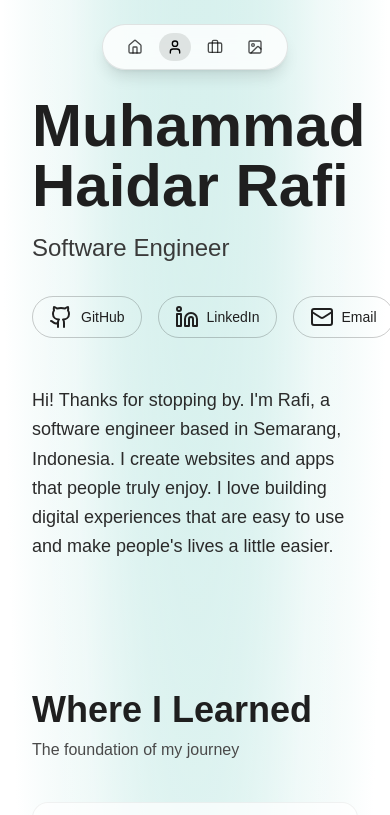
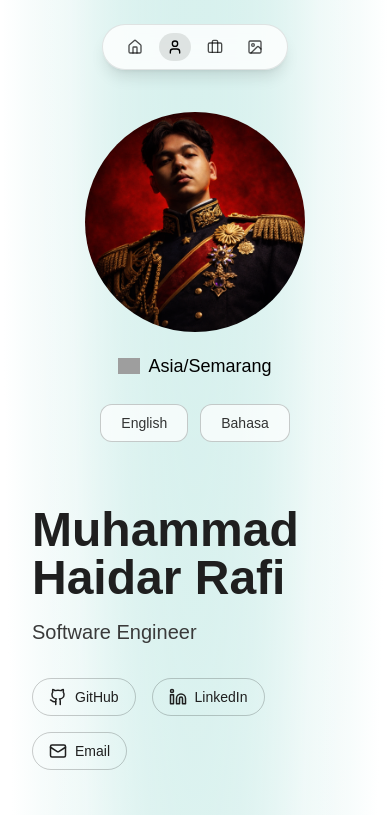
Before and after one commit to hairaff95/my-portofoliocik, a Next.js app: page /about in a window 390 px wide. Shown: the top 815 px of the page. Built offline with nearby package versions, Linux system fonts and the light colour scheme; grey boxes are pictures that could not be loaded.

Commit message:
menambah profile dan perbaiki responsive web

```diff
--- a/app/about/page.tsx
+++ b/app/about/page.tsx
@@ -1,38 +1,73 @@
 "use client"
 import { Github, Linkedin, Mail } from "lucide-react"
+import ProfileCard from "@/components/profile-card"
 
 export default function AboutPage() {
   return (
-    <main className="relative min-h-screen px-8 md:px-24 py-24">
-      {/* GRADIENT */}
+    <main className="relative min-h-screen px-8 md:px-24 py-28">
       <div className="absolute inset-0 page-top-gradient pointer-events-none" />
 
-      {/* CONTENT */}
-      <div className="relative z-10">
+      <div className="relative z-10 max-w-6xl mx-auto">
+        {/* ================= HEADER ================= */}
+        <section
+          className="
+            grid grid-cols-1 lg:grid-cols-[1fr_280px]
+            gap-16
+            items-start
+          "
+        >
+          {/* PROFILE CARD */}
+          <div
+            className="
+              order-1
+              lg:order-2
+              flex justify-center lg:justify-end
+            "
+          >
+            <ProfileCard />
+          </div>
 
-        {/* ================= HEADER ================= */}
-        <div className="max-w-4xl">
-          <h1 className="text-6xl md:text-7xl font-bold text-[#1f1f1f]">
+          {/* TEXT CONTENT */}
+          <div
+            className="
+              order-2
+              lg:order-1
+            "
+          >
+            <h1 className="text-5xl md:text-6xl lg:text-7xl font-bold text-[#1f1f1f]">
               Muhammad Haidar Rafi
             </h1>
 
-          <p className="mt-4 text-2xl text-[#3a3a3a]">
+            <p className="mt-4 text-xl md:text-2xl text-[#3a3a3a]">
               Software Engineer
             </p>
 
-          <div className="flex gap-4 mt-8">
-            <Social icon={<Github />} label="GitHub" />
-            <Social icon={<Linkedin />} label="LinkedIn" />
-            <Social icon={<Mail />} label="Email" />
+            <div className="flex gap-4 mt-8 flex-wrap">
+              <Social
+                icon={<Github size={18} />}
+                label="GitHub"
+                href="https://github.com/hairaff95"
+              />
+              <Social
+                icon={<Linkedin size={18} />}
+                label="LinkedIn"
+                href="https://www.linkedin.com/in/muhammad-haidar-rafi-k-667032386/"
+              />
+              <Social
+                icon={<Mail size={18} />}
+                label="Email"
+                href="mailto:haidarrafi95@gmail.com"
+              />
             </div>
 
-          <p className="mt-12 text-lg leading-relaxed max-w-2xl text-[#2a2a2a]">
-            Hi! Thanks for stopping by. I'm Rafi, a software engineer based in Semarang,
-            Indonesia. I create websites and apps that people truly enjoy. I love
-            building digital experiences that are easy to use and make people's lives
-            a little easier.
+            <p className="mt-10 text-lg leading-relaxed max-w-2xl text-[#2a2a2a]">
+              Hi! Thanks for stopping by. I'm Rafi, a software engineer based in
+              Semarang, Indonesia. I create websites and apps that people truly enjoy.
+              I love building digital experiences that are easy to use and make
+              people's lives a little easier.
             </p>
           </div>
+        </section>
 
         {/* ================= STUDIES ================= */}
         <section className="mt-32 max-w-5xl">
@@ -49,7 +84,7 @@ export default function AboutPage() {
               name="Universitas Dian Nuswantoro"
               major="Teknik Informatika"
               level="Bachelor's Degree"
-              year="2014 - 2019"
+              year="2023 - Sekarang"
             />
 
             <StudyCard
@@ -98,11 +133,15 @@ export default function AboutPage() {
   )
 }
 
-/* ---------------- COMPONENTS ---------------- */
+/* ================= COMPONENTS ================= */
 
-function Social({ icon, label }: any) {
+function Social({ icon, label, href }: any) {
   return (
-    <div className="
+    <a
+      href={href}
+      target="_blank"
+      rel="noopener noreferrer"
+      className="
         flex items-center gap-2
         px-4 py-2
         rounded-full
@@ -110,11 +149,11 @@ function Social({ icon, label }: any) {
         text-sm text-[#1f1f1f]
         hover:bg-black hover:text-white
         transition
-      cursor-pointer
-    ">
+      "
+    >
       {icon}
       {label}
-    </div>
+    </a>
   )
 }
 
@@ -132,23 +171,10 @@ function StudyCard({ logo, name, major, level, year }: any) {
       hover:shadow-lg
     ">
       <div className="flex items-center gap-6">
-        {/* LOGO */}
-        <div className="
-          w-14 h-14
-          rounded-xl
-          bg-white
-          flex items-center justify-center
-          shadow
-          overflow-hidden
-        ">
-          <img
-            src={logo}
-            alt={name}
-            className="w-full h-full object-contain"
-          />
+        <div className="w-14 h-14 rounded-xl bg-white shadow overflow-hidden flex items-center justify-center">
+          <img src={logo} alt={name} className="w-full h-full object-contain" />
         </div>
 
-        {/* TEXT */}
         <div>
           <h3 className="text-xl font-semibold text-[#1f1f1f]">{name}</h3>
           <p className="text-[#3a3a3a]">{major}</p>
@@ -156,13 +182,10 @@ function StudyCard({ logo, name, major, level, year }: any) {
         </div>
       </div>
 
-      <div className="text-[#5a5a5a]">
-        {year}
-      </div>
+      <div className="text-[#5a5a5a]">{year}</div>
     </div>
   )
 }
-
 
 function SkillSection({ title, desc, items }: any) {
   return (
@@ -179,7 +202,7 @@ function SkillSection({ title, desc, items }: any) {
   )
 }
 
-function SkillBadge({ label, icon }: { label: string, icon?: React.ReactNode }) {
+function SkillBadge({ label, icon }: { label: string; icon?: React.ReactNode }) {
   return (
     <div className="
       flex items-center gap-2
@@ -190,7 +213,6 @@ function SkillBadge({ label, icon }: { label: string, icon?: React.ReactNode })
       text-[#1f1f1f]
       hover:bg-black/5
       transition
-      cursor-pointer
     ">
       {icon && <span className="w-5 h-5">{icon}</span>}
       {label}
--- a/app/gallery/page.tsx
+++ b/app/gallery/page.tsx
@@ -4,7 +4,6 @@ export default function GalleryPage() {
       <h1 className="text-4xl font-bold mb-12">
         Gallery
       </h1>
-
       <div className="grid grid-cols-2 md:grid-cols-3 gap-6">
         {Array.from({ length: 9 }).map((_, i) => (
           <div
--- a/app/globals.css
+++ b/app/globals.css
@@ -29,6 +29,16 @@ html {
   color: #171717;
 }
 
+html, body {
+  background-color: var(--background);
+  min-height: 100%;
+}
+
+#devtools-indicator,
+.nextjs-toast {
+  display: none !important;
+}
+
 .page-top-gradient {
   position: absolute;
   inset: 0;
@@ -57,3 +67,9 @@ html {
       transparent 65%
     );
 }
+
+.dot-bg {
+  background-color: #dff3f1;
+  background-image: radial-gradient(#bfe7e3 1px, transparent 1px);
+  background-size: 6px 6px;
+}
--- a/components/about.tsx
+++ b/components/about.tsx
@@ -66,7 +66,7 @@ export default function About() {
           font-bold tracking-tight
           text-white/5 select-none
         ">
-          lownex.
+          hairaff.
         </div>
       </div>
     </section>
--- a/components/hero.tsx
+++ b/components/hero.tsx
@@ -31,8 +31,8 @@ export default function Hero() {
             leading-tight
           "
         >
-          Hi, Saya Rafi <br />
-          Saya seorang mahasiswa dari Semarang dengan passion di bidang IT.
+          Hai, Saya Rafi <br />
+          a software engineer based in Semarang, Indonesia
         </h1>
 
         <p
@@ -63,7 +63,7 @@ export default function Hero() {
               hover:shadow-md
             "
           >
-            View My Work
+            View My Works
           </a>
         </div>
       </div>
--- /dev/null
+++ b/components/profile-card.tsx
@@ -0,0 +1,59 @@
+"use client"
+
+export default function ProfileCard() {
+  return (
+    <div className="flex flex-col items-center gap-5">
+
+      {/* PROFILE IMAGE */}
+      <div className="
+        w-[220px] h-[220px]
+        rounded-full
+        overflow-hidden
+        bg-white
+      ">
+        <img
+          src="/profile.png"
+          alt="Profile"
+          className="w-full h-full object-cover"
+        />
+      </div>
+
+      {/* LOCATION */}
+      <div className="flex items-center gap-2 text-lg text-black">
+        <img
+          width="22"
+          height="22"
+          src="https://img.icons8.com/ios/50/earth-planet.png"
+          alt="earth-planet"
+        />
+        Asia/Semarang
+      </div>
+
+      {/* LANGUAGE BUTTONS */}
+      <div className="flex gap-3 mt-1">
+        <LangButton label="English" />
+        <LangButton label="Bahasa" />
+      </div>
+    </div>
+  )
+}
+
+/* ---------------- BUTTON ---------------- */
+
+function LangButton({ label }: { label: string }) {
+  return (
+    <div
+      className="
+        px-5 py-2
+        rounded-xl
+        text-sm
+        text-black/80
+        border
+        border-black/20
+        bg-white/70
+      "
+    >
+      {label}
+    </div>
+  )
+}
--- a/components/projects.tsx
+++ /dev/null
@@ -1,7 +0,0 @@
-export default function Projects() {
-  return (
-    <section className="relative h-screen bg-black text-white flex items-center justify-center">
-      <h2 className="text-6xl font-bold">Projects</h2>
-    </section>
-  )
-}
```
Also changed, not shown: components/projects-grid.tsx (+41 -19 lines), public/profile.png (added). Lines whose indentation alone changed are shown as unchanged.
